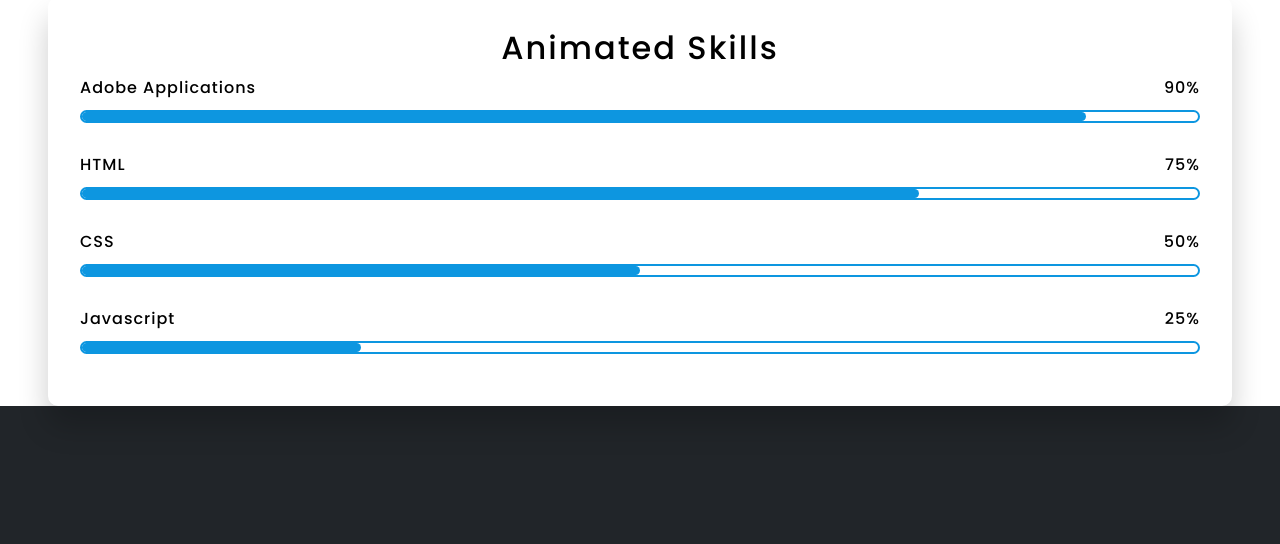
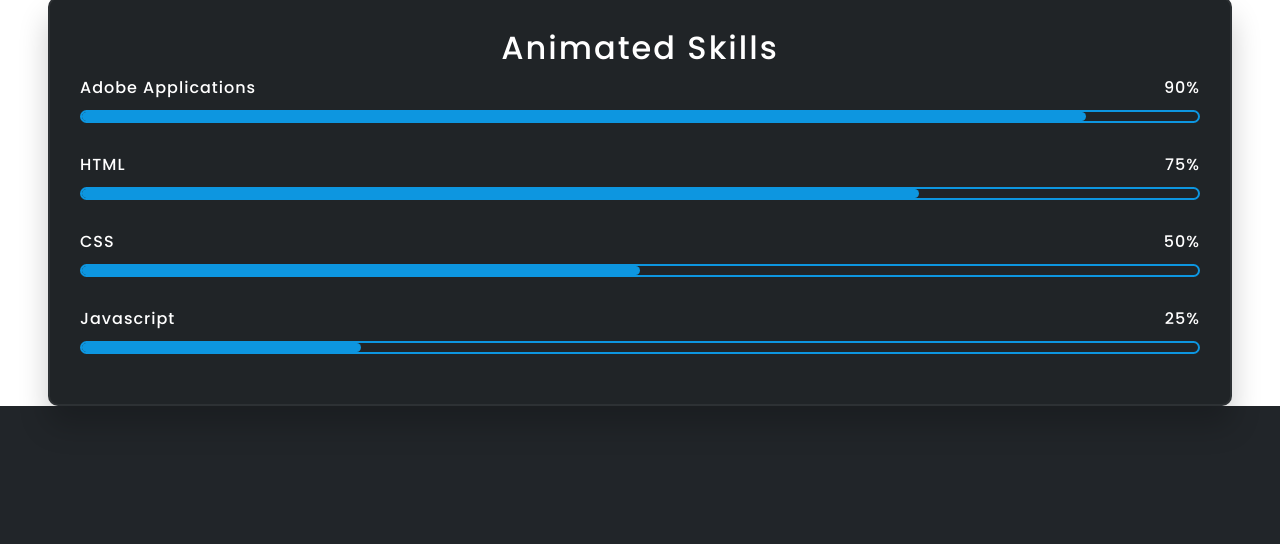
Before and after one commit to 123mwinslow/Winslow-Portfolio, a plain HTML site: page index.html in a window 1280 px wide. Shown: the part 1273-1817 px from the top of the page. Drawn offline with nearby package versions, Linux system fonts and the light colour scheme; files whose address does not match are found by name.

Commit message:
Skill.css was edited to change the border color and text color

```diff
--- a/css/skill.css
+++ b/css/skill.css
@@ -17,7 +17,7 @@ body{
 .skill-container{
     width: 100%;
     padding: 30px 30px 50px;
-    background-color: white;
+    background-color: #202427;
     border: 2px solid rgba(255,255,255,0.06);
     border-radius: 10px;
     box-shadow: 0 20px 30px rgba(0,0,0,0.2);
@@ -25,7 +25,7 @@ body{
 }
 .skill-container *{
     font-family: "Poppins",sans-serif;
-    color: black;
+    color: rgb(255, 255, 255);
     font-weight: 500;
 }
 h2{
```
